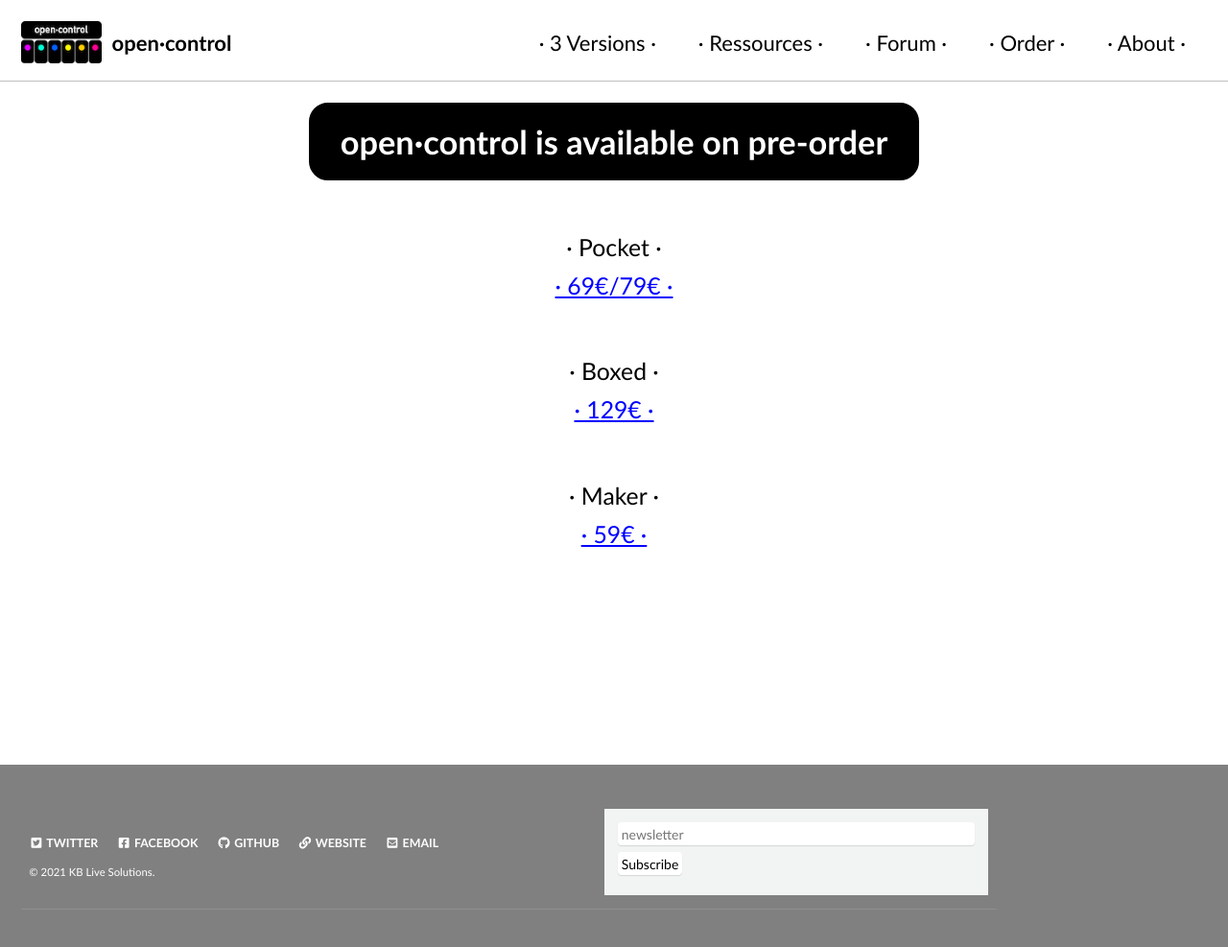
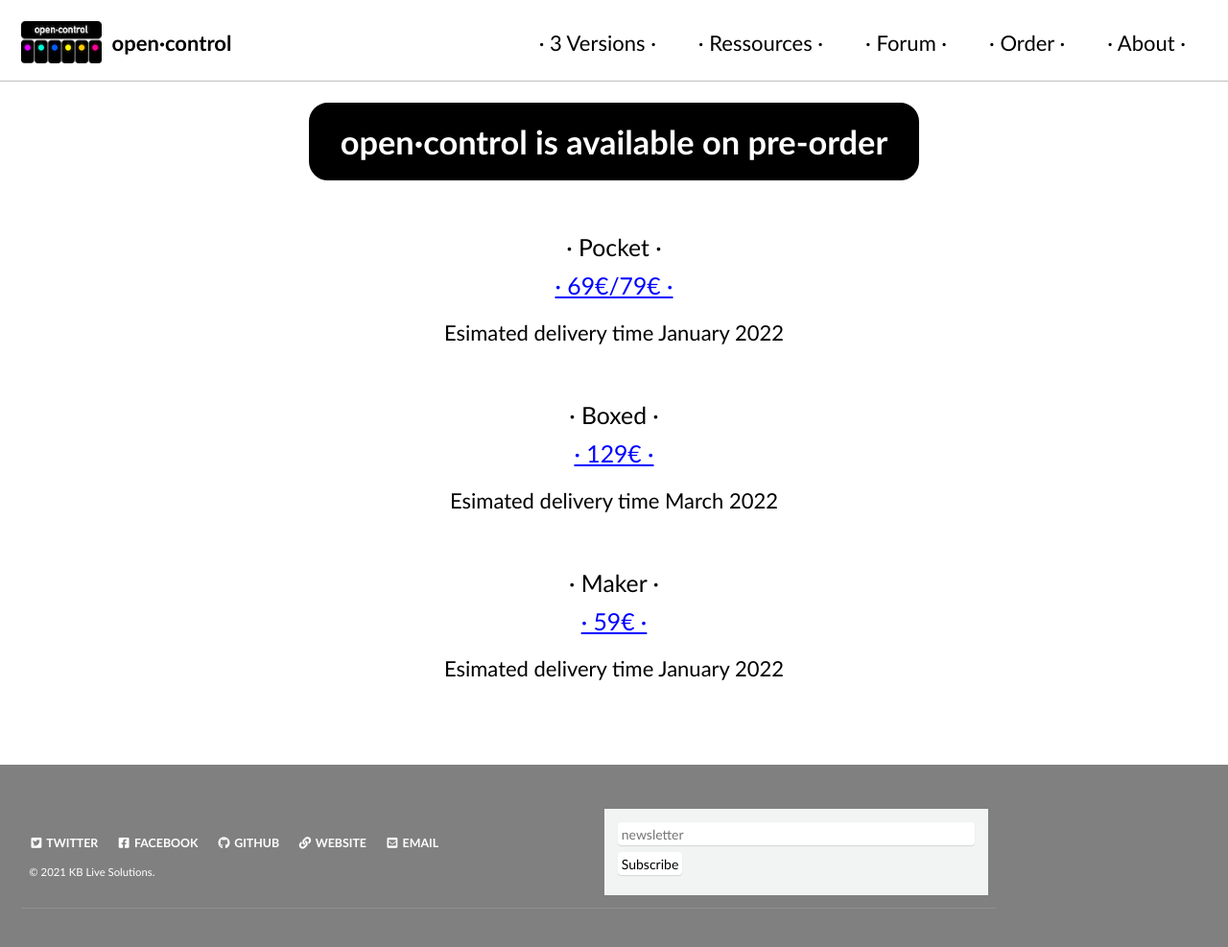
Before and after one commit to KBLiveSolutions/open.control, a Jekyll site: the page built from _pages/purchase.md, in a window 1280 px wide and 1008 px high. Shown: the top 987 px of the window at 96% size. Built offline with Jekyll 4.4.1, drawn with Linux system fonts in a browser that asks for light colours; cached includes are drawn as plain includes; comment, search, counter and statistics services are not loaded.

Commit message:
Update purchase.md

```diff
--- a/_pages/purchase.md
+++ b/_pages/purchase.md
@@ -9,11 +9,14 @@
 <h3>· Pocket ·<br>
 <script src="https://gumroad.com/js/gumroad.js"></script>
 <a class="gumroad-button" href="https://gumroad.com/l/kweDo">· 69€/79€ ·</a></h3>
+<p align=center>Esimated delivery time January 2022</p>
 <h3>· Boxed ·<br>
 <script src="https://gumroad.com/js/gumroad.js"></script>
 <a class="gumroad-button" href="https://gumroad.com/l/phBcg">· 129€ ·</a></h3>
+<p align=center>Esimated delivery time March 2022</p>
 <h3>· Maker ·<br>
 <script src="https://gumroad.com/js/gumroad.js"></script>
 <a class="gumroad-button" href="https://gumroad.com/l/WVSZBM">· 59€ ·</a></h3>
+<p align=center>Esimated delivery time January 2022</p>
 
 </html>
```
